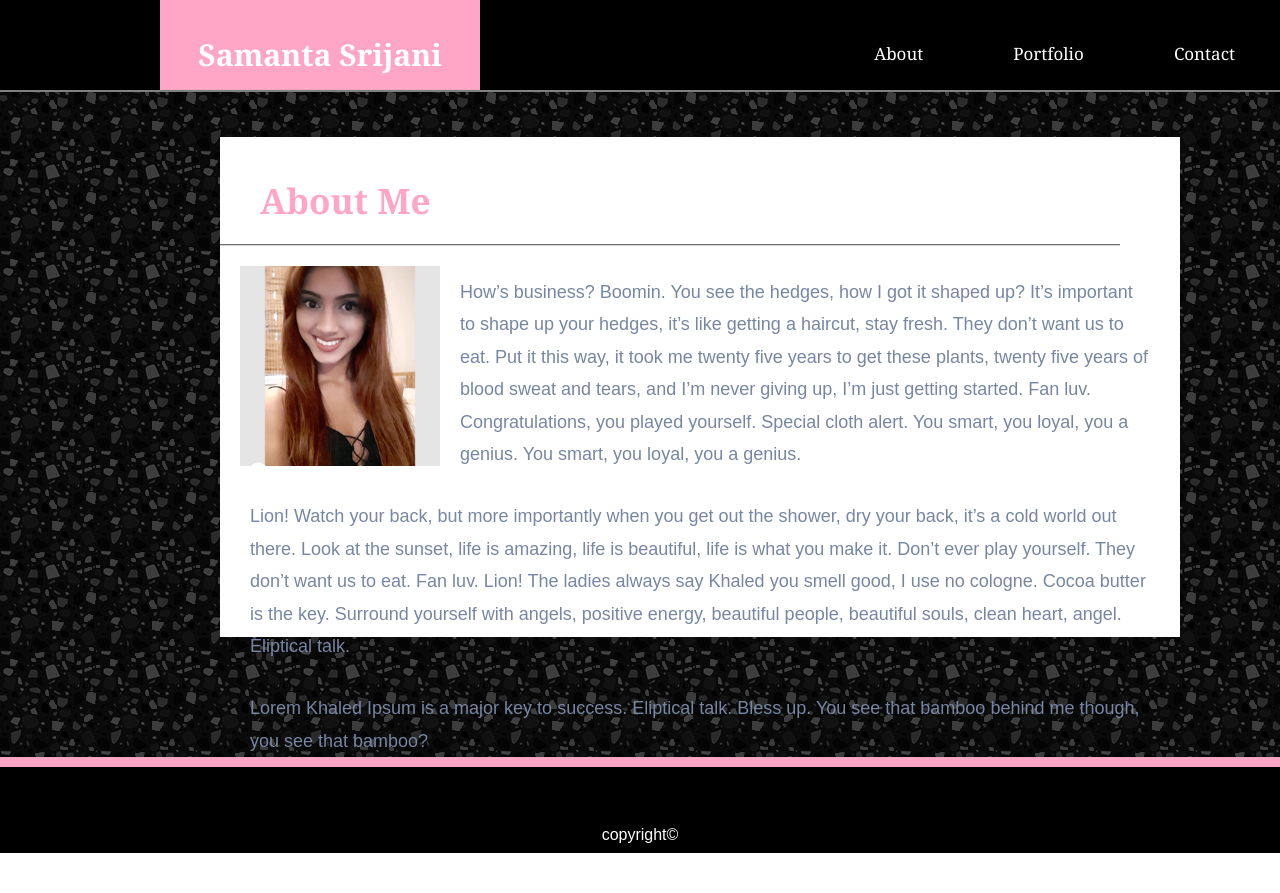
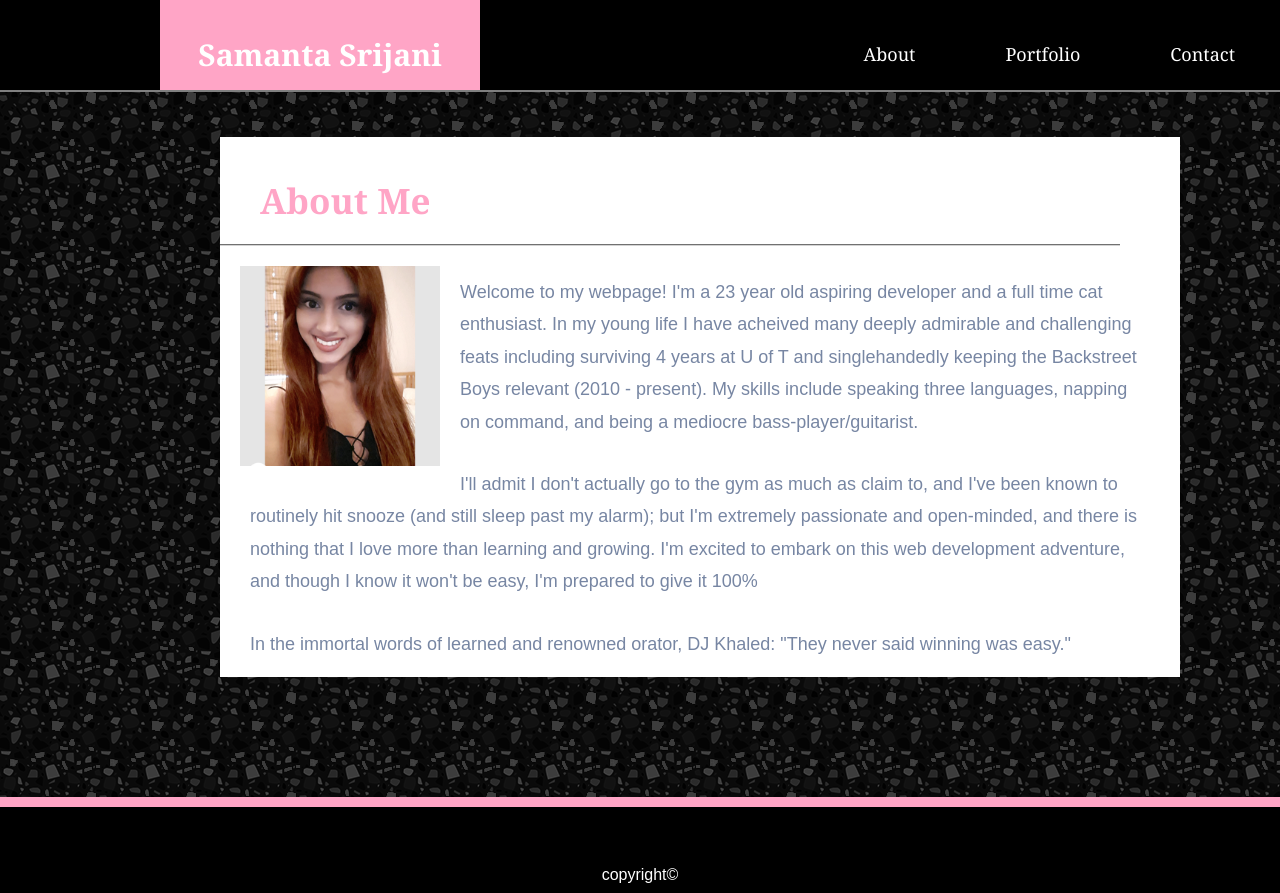
Before and after one commit to samantasrijani/Basic-Portfolio, a plain HTML site: page index.html in a window 1280 px wide. Before the commit the page ends 853 px from the top, so only its background shows below. Drawn offline with Linux system fonts and the light colour scheme.

Commit message:
final changes

```diff
--- a/assets/css/style.css
+++ b/assets/css/style.css
@@ -14,7 +14,7 @@
     text-align: center;
     padding: 45px 45px;
     text-decoration: none;
-    font-size: 17px;
+    font-size: 18px;
 }
 
 .name {
@@ -34,7 +34,7 @@
 
 .container {
     background-color:#FFFFFF;
-    height: 500px;
+    height: 540px;
     width: 960px;
     margin-left: 220px;
     margin-right: 1180px;
--- a/index.html
+++ b/index.html
@@ -22,9 +22,9 @@
             <figure>
                 <img src="assets/images/sam-srijani.png" alt="sam" height="200" width="200">
             </figure>
-        <p class="box">How’s business? Boomin. You see the hedges, how I got it shaped up? It’s important to shape up your hedges, it’s like getting a haircut, stay fresh. They don’t want us to eat. Put it this way, it took me twenty five years to get these plants, twenty five years of blood sweat and tears, and I’m never giving up, I’m just getting started. Fan luv. Congratulations, you played yourself. Special cloth alert. You smart, you loyal, you a genius. You smart, you loyal, you a genius.</p>
-        <p class="box">Lion! Watch your back, but more importantly when you get out the shower, dry your back, it’s a cold world out there. Look at the sunset, life is amazing, life is beautiful, life is what you make it. Don’t ever play yourself. They don’t want us to eat. Fan luv. Lion! The ladies always say Khaled you smell good, I use no cologne. Cocoa butter is the key. Surround yourself with angels, positive energy, beautiful people, beautiful souls, clean heart, angel. Eliptical talk.</p>
-        <p class="box">Lorem Khaled Ipsum is a major key to success. Eliptical talk. Bless up. You see that bamboo behind me though, you see that bamboo?</p>
+        <p class="box">Welcome to my webpage! I'm a 23 year old aspiring developer and a full time cat enthusiast. In my young life I have acheived many deeply admirable and challenging feats including surviving 4 years at U of T and singlehandedly keeping the Backstreet Boys relevant (2010 - present). My skills include speaking three languages,  napping on command, and being a mediocre bass-player/guitarist.  </p>
+        <p class="box">I'll admit I don't actually go to the gym as much as claim to, and I've been known to routinely hit snooze (and still sleep past my alarm); but I'm extremely passionate and open-minded, and there is nothing that I love more than learning and growing. I'm excited to embark on this web development adventure, and though I know it won't be easy, I'm prepared to give it 100%</p>
+        <p class="box">In the immortal words of learned and renowned orator, DJ Khaled: "They never said winning was easy."</p>
     </div>
 
     <div class="footer">
```
